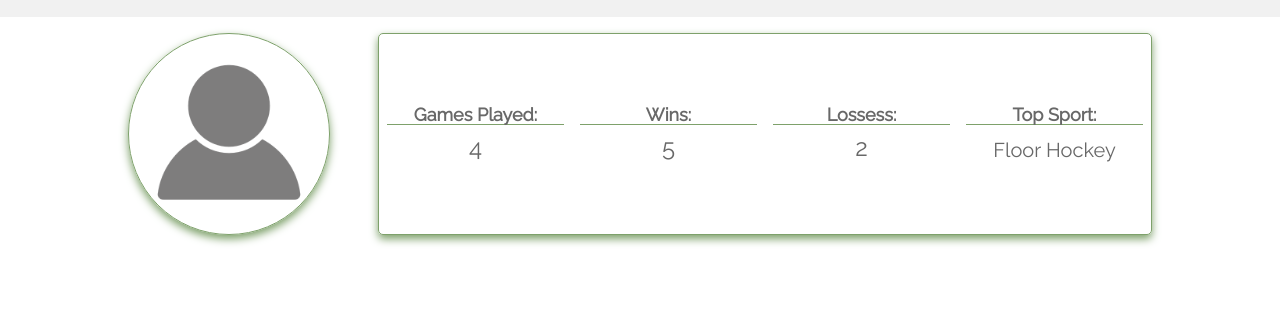
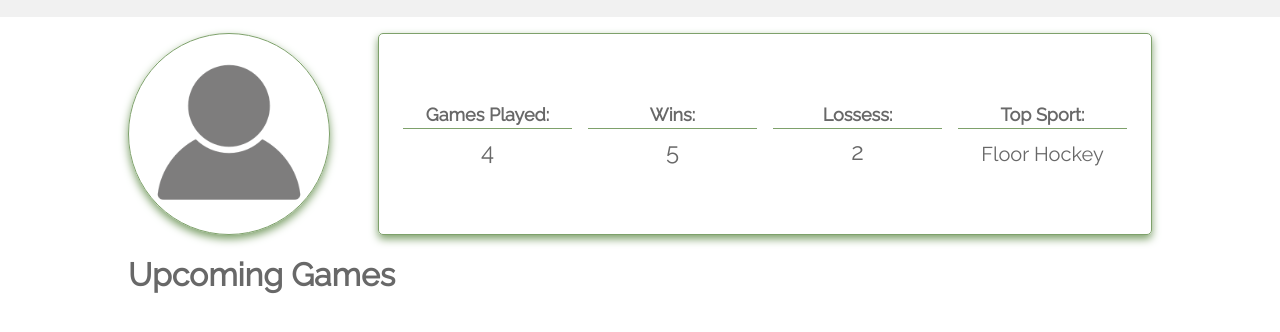
Before and after one commit to tfalsone/cs546-final-project, a website: page public/pages/profile.html in a window 1280 px wide. Shown: the part 80-412 px from the top of the page. Drawn offline with Linux system fonts and the light colour scheme.

Commit message:
SR temp commit

```diff
--- a/public/css/profile_page.css
+++ b/public/css/profile_page.css
@@ -25,6 +25,8 @@
     border-radius: 5px;
     box-shadow: 0 4px 8px 0 #7EA16B;
     height: 200px;
+    padding-left: 16px;
+    padding-right: 16px;
 }
 
 .profile-stats ol {
@@ -54,6 +56,7 @@
     font-size: 18px;
     margin-bottom: 8px;
     border-bottom: 1px solid #7EA16B;
+    padding-bottom: 4px;
 }
 
 .profile-stats p#value {
--- a/public/pages/profile.html
+++ b/public/pages/profile.html
@@ -44,6 +44,9 @@
                     </ol>
                 </div>
             </div>
+            <div class="upcoming-games">
+                <h1>Upcoming Games</h1>
+            </div>
         </main>
 	</body>
 </html>
```
